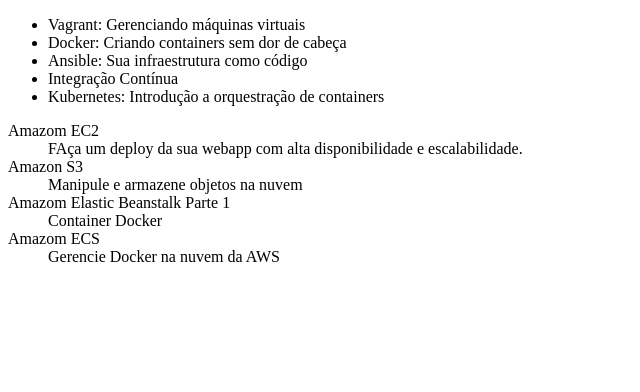
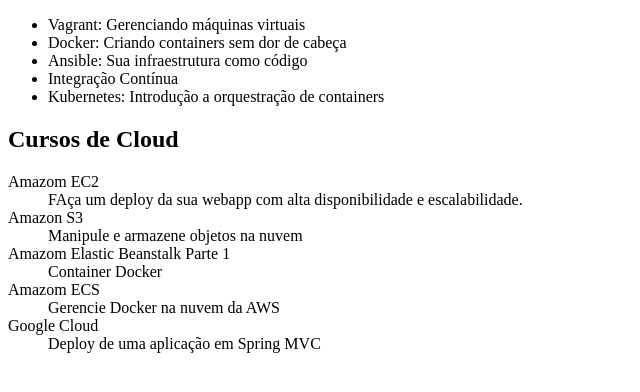
Before and after one commit to eliansamuel/Alura-Git, a plain HTML site: page index.html in a window 1280 px wide. Shown: the whole page, without its empty margins (0-640 px from the left). Drawn offline with Linux system fonts and the light colour scheme.

Commit message:
Cursos de Google Cloud adicionado

```diff
--- a/index.html
+++ b/index.html
@@ -12,6 +12,7 @@
         <li>Integração Contínua</li>
         <li>Kubernetes: Introdução a orquestração de containers</li>
     </ul>
+    <h2>Cursos de Cloud</h2>
     <dl>
         <dt>Amazom EC2</dt>
         <dd>FAça um deploy da sua webapp com alta disponibilidade e escalabilidade.</dd>
@@ -25,6 +26,8 @@
         <dt>Amazom ECS</dt>
         <dd>Gerencie Docker na nuvem da AWS</dd>
 
+        <dt>Google Cloud</dt>
+        <dd>Deploy de uma aplicação em Spring MVC</dd>
     </dl>
 </body>
 </html>
```
